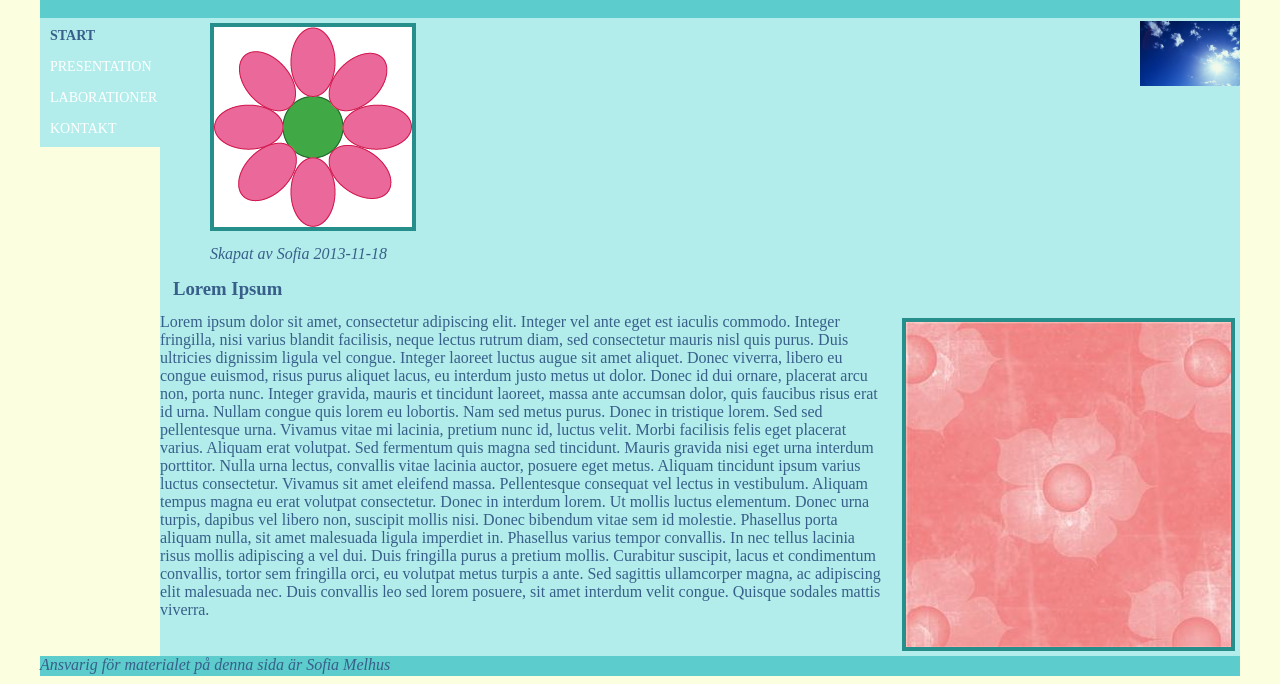
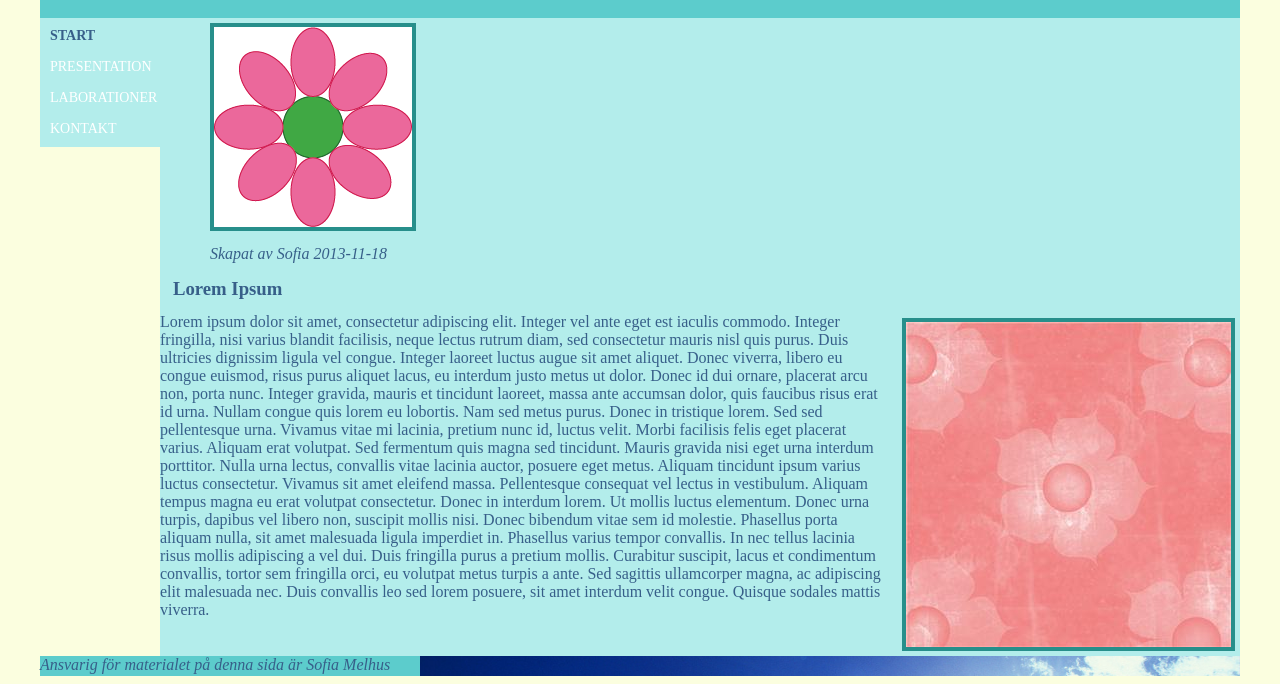
Before and after one commit to sofiamelhus/-1dv435-sm222jc.laborationer, a plain HTML site: page index.html in a window 1280 px wide. Shown: the part 170-854 px from the top of the page. Drawn offline with Linux system fonts and the light colour scheme.

Commit message:
ändrat backgroundsbild till footer

```diff
--- a/pages/pics/style.css
+++ b/pages/pics/style.css
@@ -36,10 +36,7 @@ section{
     height:auto;
     float:right;/*Vara på höger sida*/
     background:#B3EDEB;
-    background-image:url(himmel.jpg);
-    background-size:100px;
-    background-position:right top 2.5px;
-    background-repeat:no-repeat;
+
 }
 
 
@@ -50,6 +47,10 @@ section{
     margin-right:auto;
     margin-left:auto;
     clear:both;/*löser problemet med float*/
+    background-image:url(himmel.jpg);
+    background-size:820px;
+    background-repeat:no-repeat;
+    background-position:right;
 
 }
 
```
Also changed, not shown: pages/laborationer.html (+0 -1 lines).
